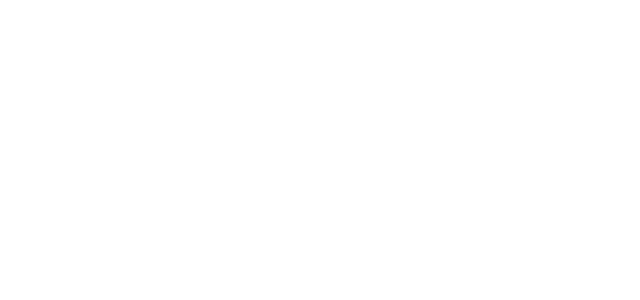
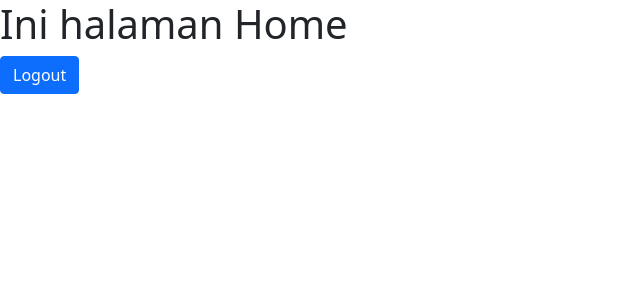
Before and after one commit to alfatta/1-pharmacy-fe, a React (Create React App) app: page / in a window 1280 px wide. Shown: the top 300 px of the page, without its empty margins (0-640 px from the left). Built offline with nearby package versions, Linux system fonts and the light colour scheme.

Commit message:
Testing Fitur Logout

```diff
--- a/src/App.jsx
+++ b/src/App.jsx
@@ -11,6 +11,7 @@ import Register from "./pages/Register";
 import reducers from "./redux/reducers";
 import ReduxThunk from 'redux-thunk'
 import Verify from "./pages/Verify";
+import Home from "./pages/Home";
 
 const composeEnhancers =
   typeof window === 'object' &&
@@ -29,6 +30,7 @@ function App() {
           <Route path='/register' component = {Register} />
           <Route path='/login' component = {Login} />
           <Route path='/verify' component = {Verify} />
+          <Route path='/' component = {Home} />
         </Switch>
       </Router>
     </Provider>
--- a/src/pages/Home.jsx
+++ b/src/pages/Home.jsx
@@ -0,0 +1,30 @@
+import React from 'react';
+import { Button } from 'react-bootstrap';
+import { useDispatch } from 'react-redux';
+import { doLogout } from '../redux/actions/auth';
+
+const Home = ({history, location}) => {
+    const dispatch = useDispatch()
+    const _doLogout = () => {
+        dispatch(doLogout((err, res) => {
+          if (err) {
+            console.error(err)
+          } else {
+            console.log(res)
+            history.replace('/login')
+          }
+        }))
+      }
+  return (
+    <div>
+      <h1>
+        Ini halaman Home
+      </h1>
+      <Button variant="primary" onClick={ _doLogout }>
+          Logout
+      </Button>
+    </div>
+  );
+}
+
+export default Home;
--- a/src/redux/actions/auth.js
+++ b/src/redux/actions/auth.js
@@ -2,6 +2,12 @@ import Axios from "axios";
 import { API_URL } from "../../constants/api";
 
 Axios.defaults.baseURL = API_URL
+
+Axios.interceptors.request.use((config) => {
+  const token = localStorage.getItem('token');
+  if (token) config.headers.token = token;
+  return config
+})
 
 export const setLogin = (role, token, user) => ({
   type: 'SET_LOGIN',
@@ -37,13 +43,13 @@ export const doLogin = (email, password, cb = () => {}) => {
 
 export const doLogout = (cb = () => {}) => {
   return (dispatch) => {
-    // logout()
-    //   .then((res) => {
-    //     dispatch(setLogout())
-    //     cb(null, res.data)
-    //   })
-    //   .catch((err) => {
-    //     cb(err)
-    //   })
+    Axios.post('/api/tes/auth/logout')
+      .then((res) => {
+        dispatch(setLogout())
+        cb(null, res.data)
+      })
+      .catch((err) => {
+        cb(err)
+      })
   }
 }
```
